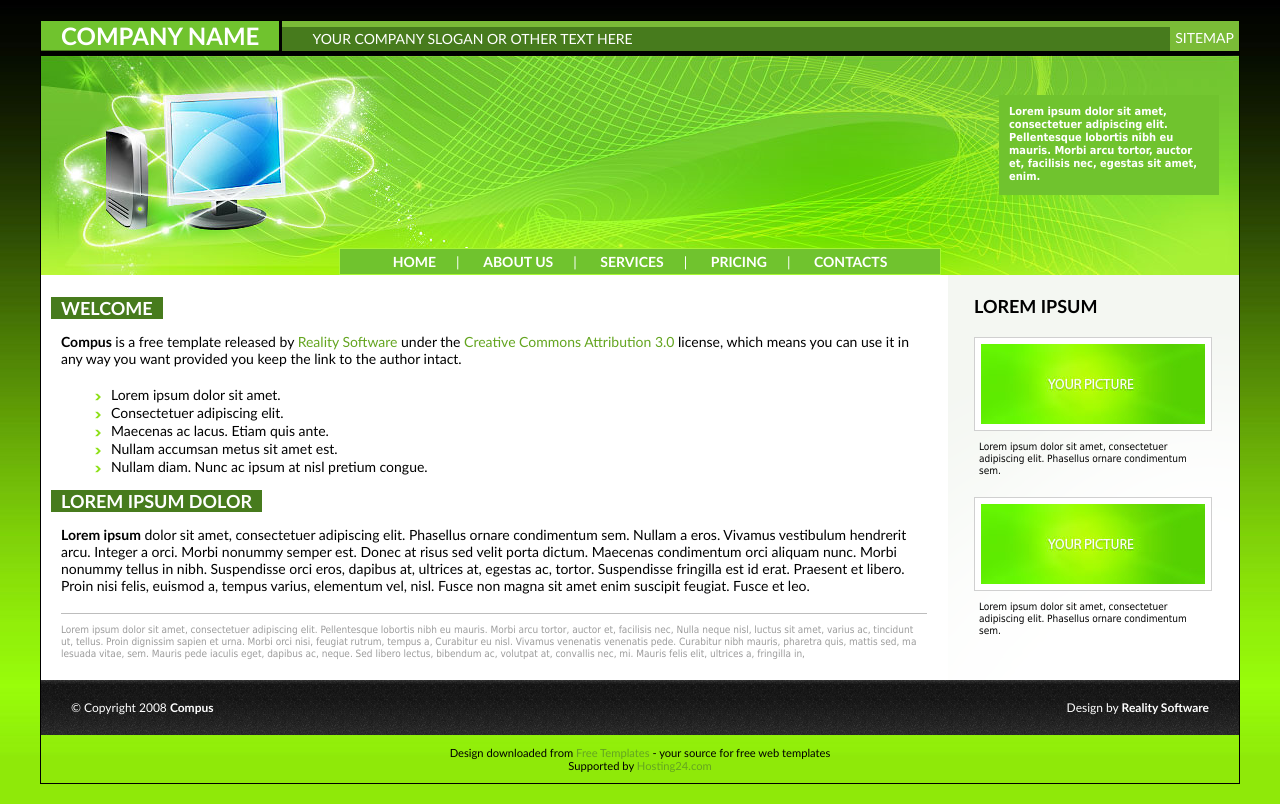
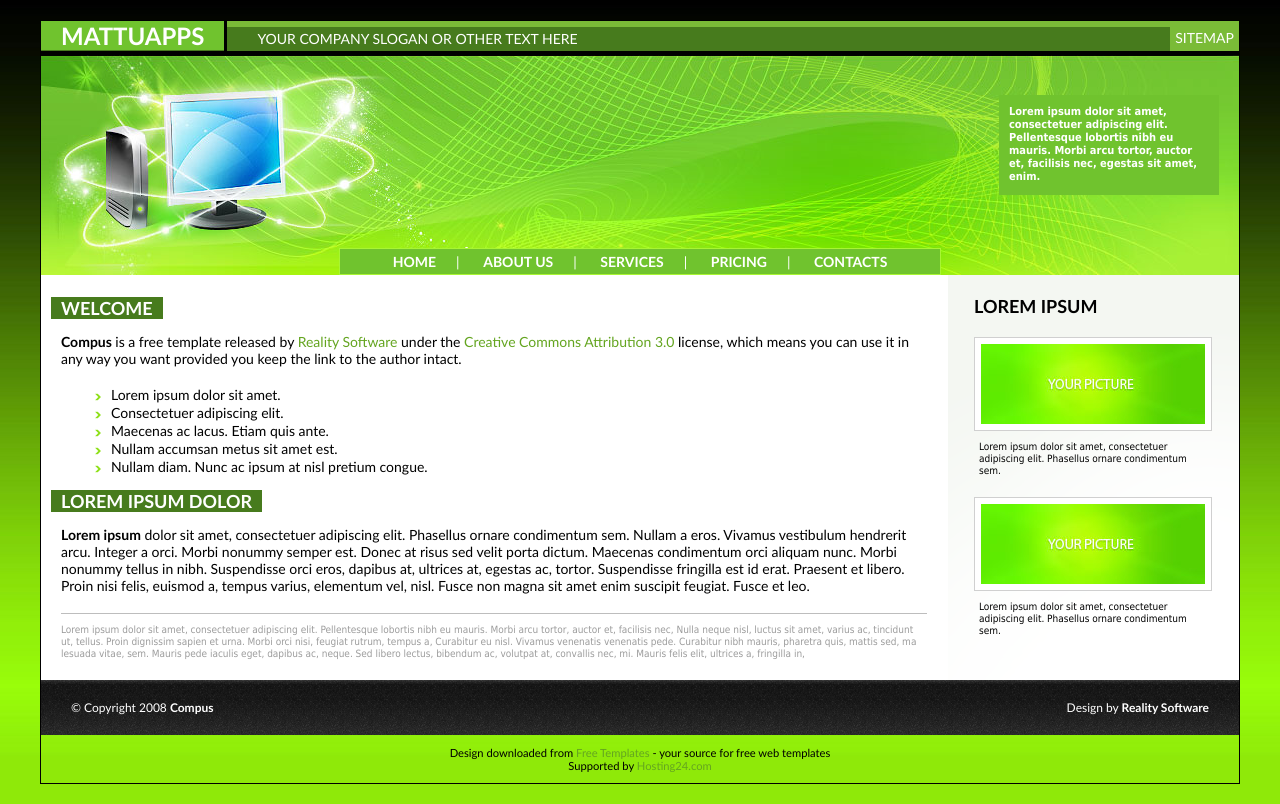
Before and after one commit to axvargas/img_python, a plain HTML site: page paginas/index.html in a window 1280 px wide. Drawn offline with Linux system fonts and the light colour scheme.

Commit message:
Second commit of the image

```diff
--- a/paginas/index.html
+++ b/paginas/index.html
@@ -10,7 +10,7 @@
 <body>
 <!-- header -->
 <div id="top">
-<div id="name"><a href="#">Company Name</a></div>
+<div id="name"><a href="#">MattuApps</a></div>
 <div id="split"></div>
 <div style="border-top: 6px solid rgb(122, 187, 55); background-color: blue;">
 <div id="slogan"> Your company slogan or other text here</div>
```
